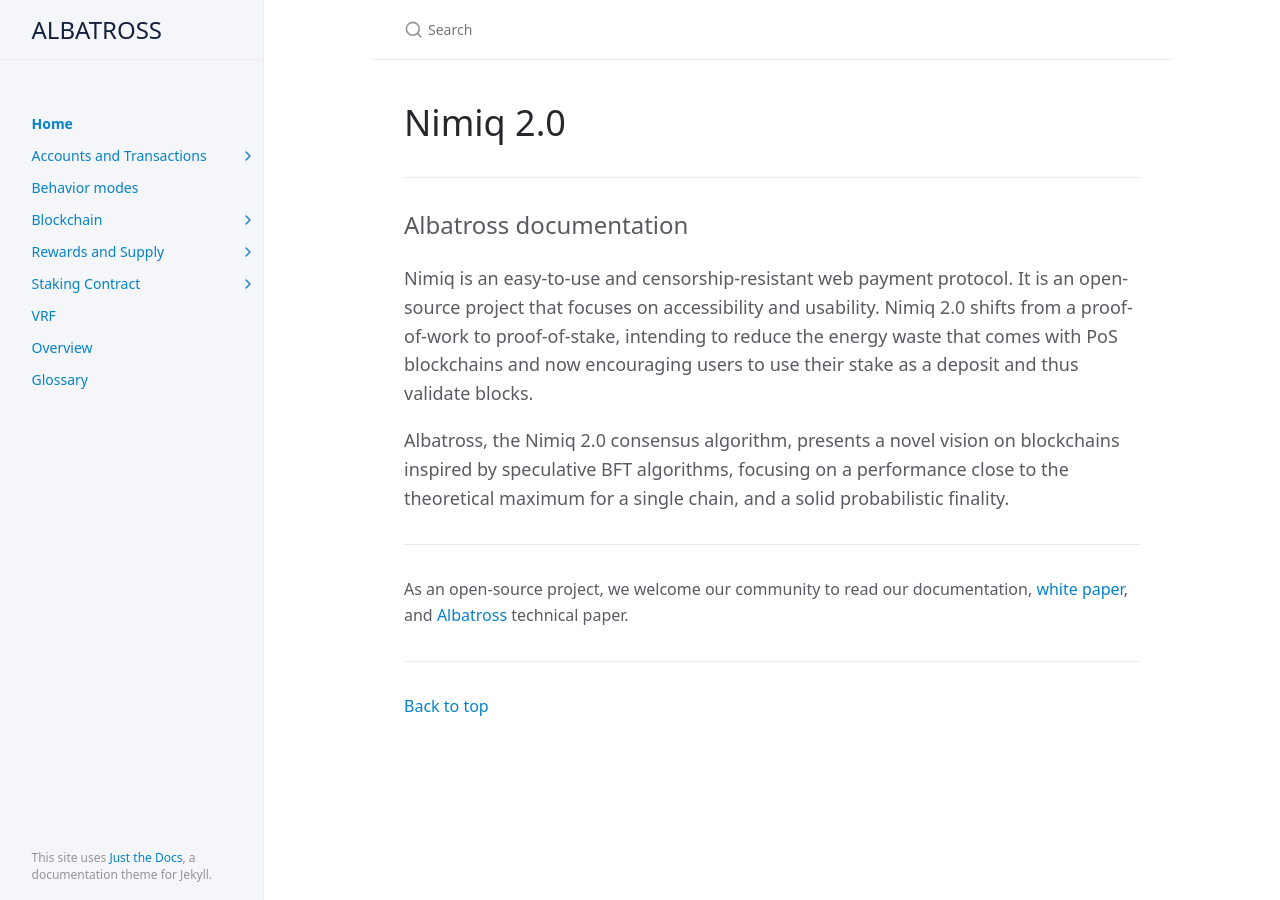
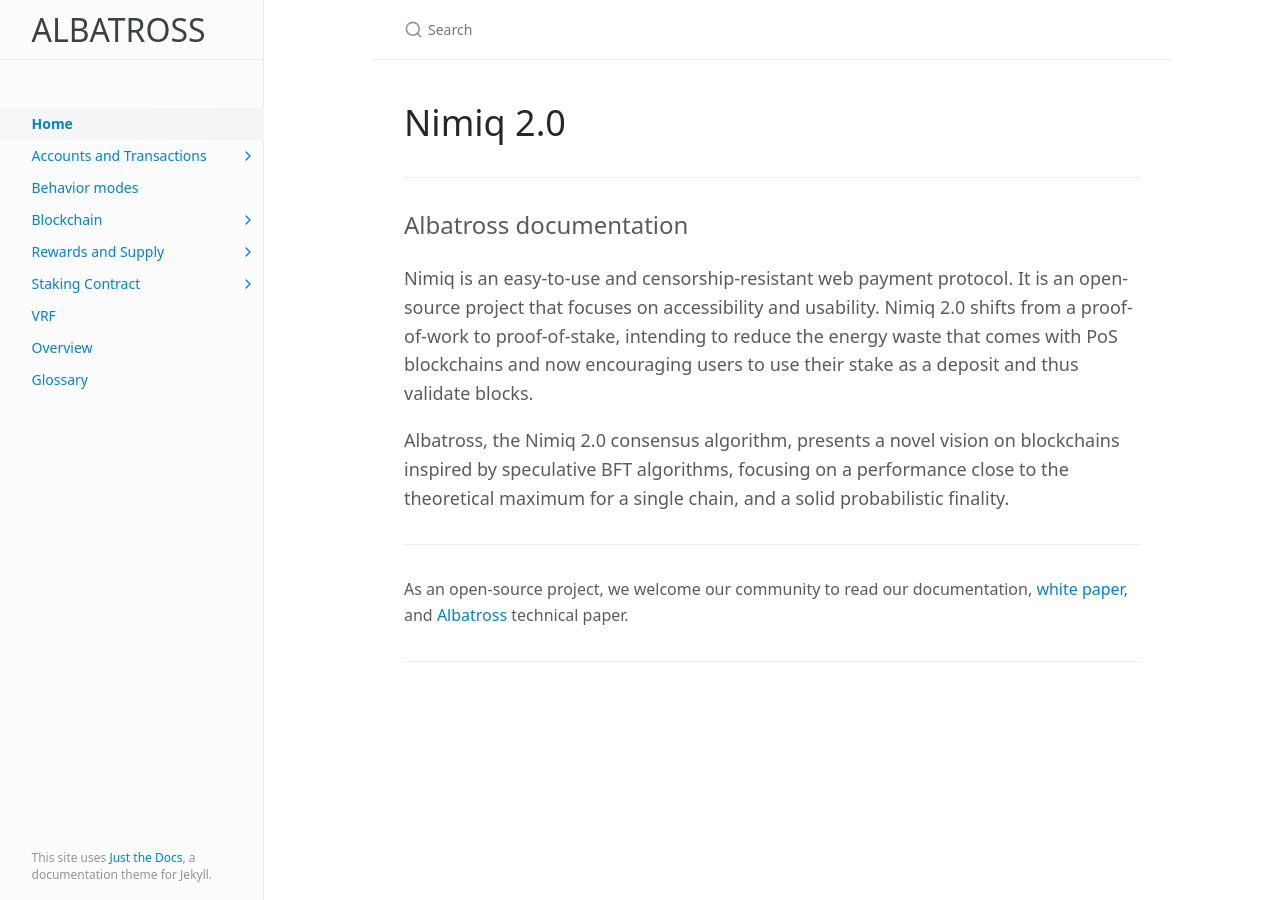
Before and after one commit to nimiq/albatross-doc, a Jekyll site: the page built from index.md, in a window 1280 px wide. Built offline with Jekyll 4.4.1, drawn with Linux system fonts in a browser that asks for light colours; some web fonts are replaced.

Commit message:
change css

```diff
--- a/_config.yml
+++ b/_config.yml
@@ -78,7 +78,7 @@ nav_sort: case_sensitive # Capital letters sorted before lowercase
 # appears at the bottom of every page's main content
 
 # Back to top link
-back_to_top: true
+back_to_top: false
 back_to_top_text: "Back to top"
 
 footer_content: "Copyright &copy; 2017-2020 Patrick Marsceill. Distributed by an <a href=\"https://github.com/just-the-docs/just-the-docs/tree/main/LICENSE.txt\">MIT license.</a>"
--- a/_sass/layout.scss
+++ b/_sass/layout.scss
@@ -100,7 +100,7 @@
 .site-header {
   display: flex;
   min-height: $header-height;
-  align-items: center;
+  align-items: flex-end;
 
   @include mq(md) {
     height: $header-height;
@@ -117,8 +117,9 @@
   align-items: center;
   padding-top: $sp-3;
   padding-bottom: $sp-3;
-  color: #14213d;
-  @include fs-6;
+  color: #3b4246;
+  font-weight: 500;
+  @include fs-7;
 
   @include mq(md) {
     padding-top: $sp-2;
--- a/_sass/navigation.scss
+++ b/_sass/navigation.scss
@@ -47,6 +47,14 @@
       &.active {
         font-weight: 600;
         text-decoration: none;
+      }
+      &:hover,
+      &.active {
+        background-image: linear-gradient(
+          -90deg,
+          rgba($feedback-color, 1) 0%,
+          rgba($feedback-color, 0.8) 100%
+        );
       }
     }
 
--- a/_sass/support/_variables.scss
+++ b/_sass/support/_variables.scss
@@ -40,7 +40,7 @@ $grey-dk-200: #44434d !default;
 $grey-dk-250: #302d36 !default;
 $grey-dk-300: #27262b !default;
 
-$grey-lt-000: #f5f6fa !default;
+$grey-lt-000: #fcfcfc !default;
 $grey-lt-100: #eeebee !default;
 $grey-lt-200: #ecebed !default;
 $grey-lt-300: #e6e1e8 !default;
```
